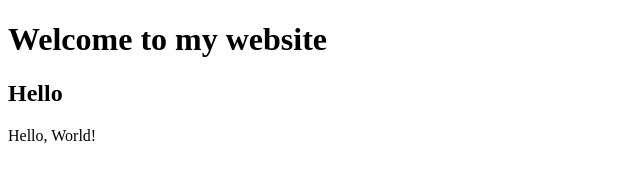
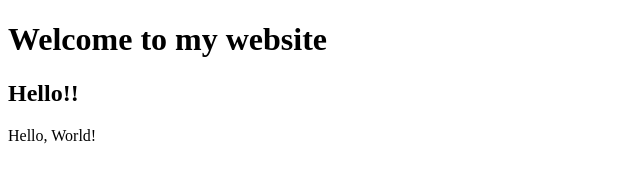
Before and after one commit to zaibreyaz/Search, a plain HTML site: page index.html in a window 1280 px wide. Shown: the full height of the page, 0-640 px from the left. Drawn offline with Linux system fonts and the light colour scheme.

Commit message:
Add exclamation point

```diff
--- a/index.html
+++ b/index.html
@@ -8,7 +8,7 @@
 </head>
 <body>
     <h1>Welcome to my website</h1>
-    <h2>Hello</h2>
+    <h2>Hello!!</h2>
     Hello, World!
 </body>
 </html>
```
